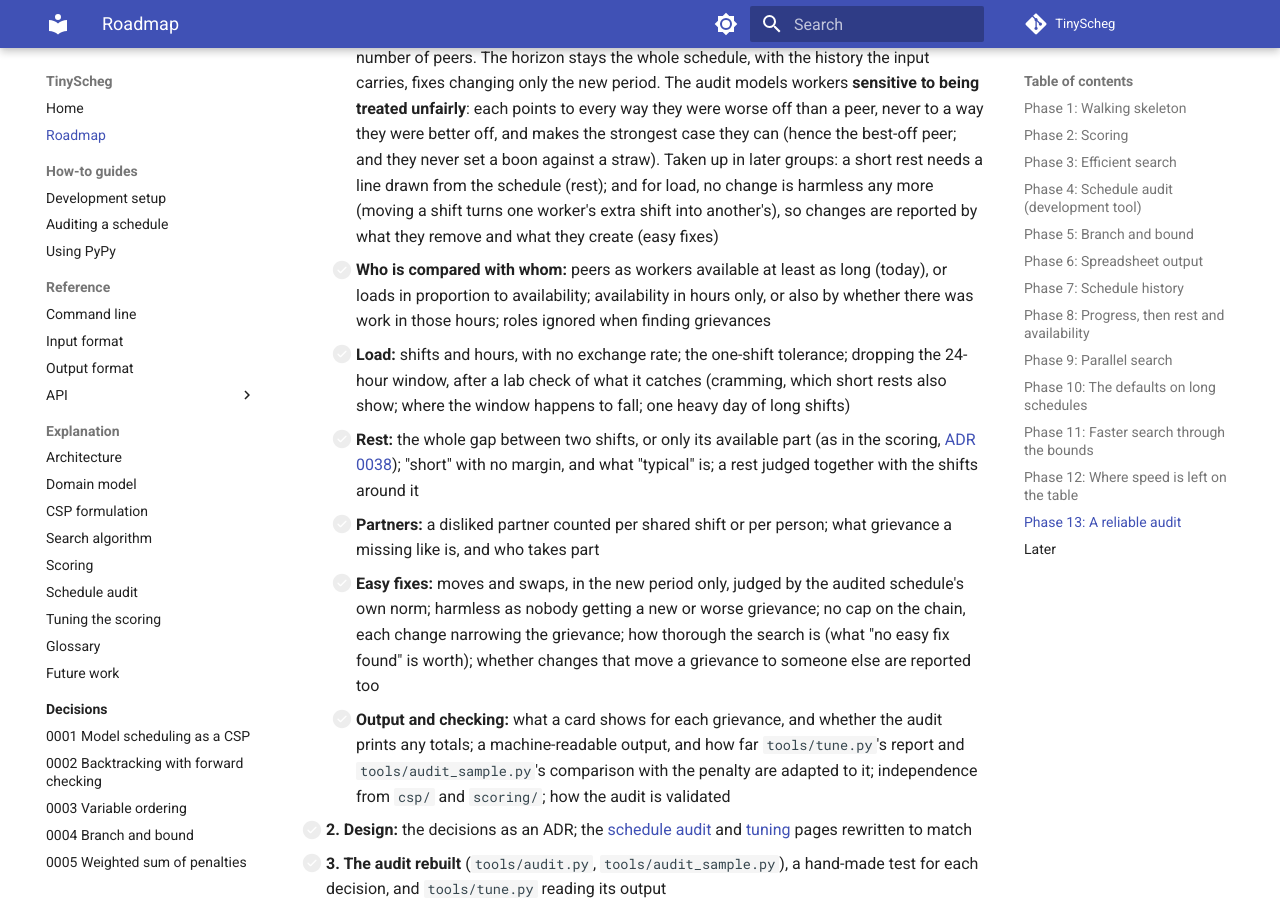
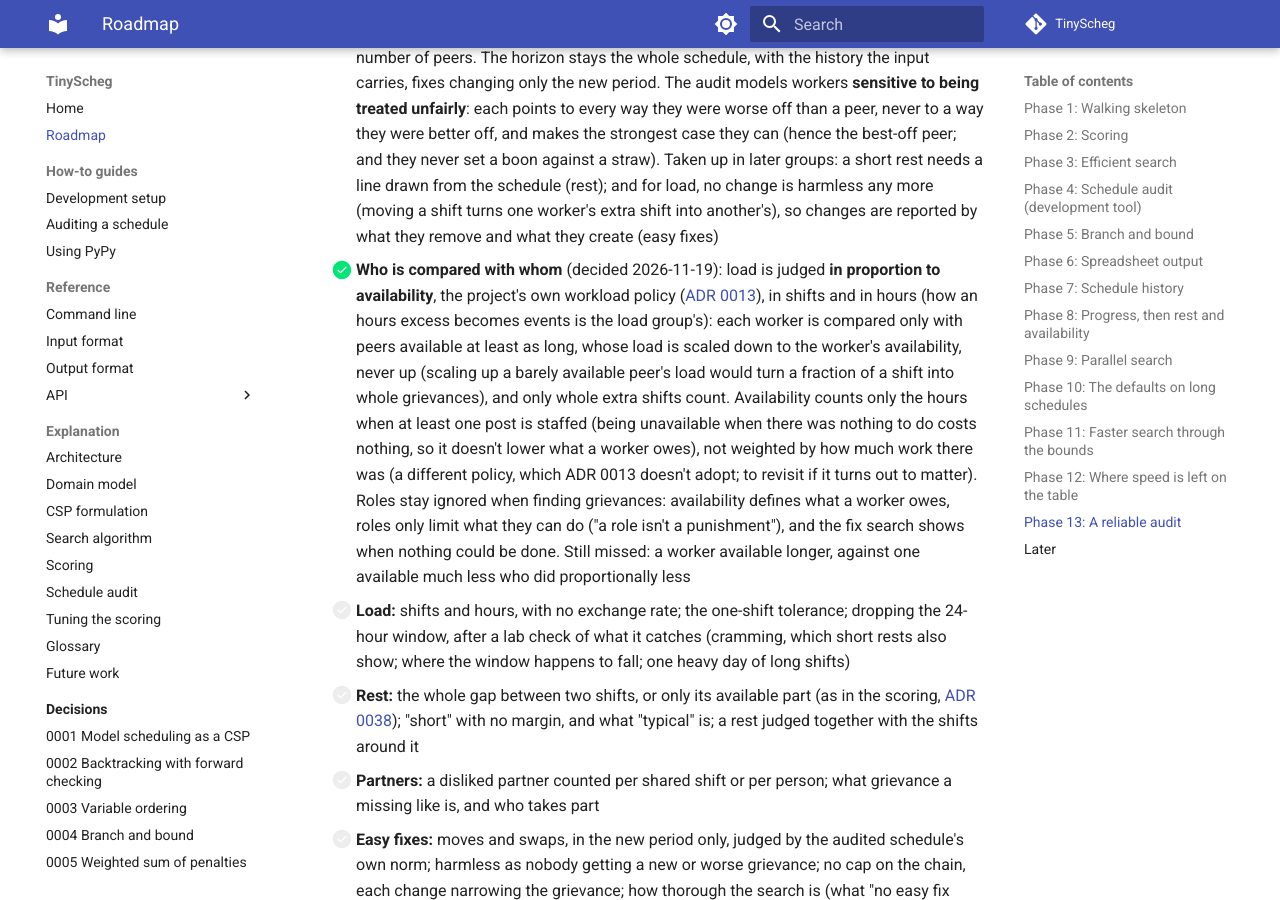
Before and after one commit to 3-kids-wearing-a-trenchcoat/TinyScheg, an MkDocs documentation site: the page built from docs/roadmap.md, in a window 1280 px wide and 900 px high, scrolled down 15099 px. Built offline with MkDocs 1.6.1 and Material for MkDocs 9.7.7, drawn with Linux system fonts in a browser that asks for light colours; comment, search, counter and statistics services are not loaded.

Commit message:
Roadmap: Phase 13 group 2 decided with the user (load in proportion to availability, peers' load scaled down only, availability counted while a post is staffed, roles ignored)
Co-Authored-By: Claude Opus 5.5 <noreply@anthropic.com>
Claude-Session: https://claude.ai/code/session_01F2KXFqqjiakahtmCrJ6MNx

```diff
--- a/docs/roadmap.md
+++ b/docs/roadmap.md
@@ -497,9 +497,17 @@ answer, the audit asserts only what holds under every reasonable answer.
       Taken up in later groups: a short rest needs a line drawn from the schedule (rest); and for load, no change is
       harmless any more (moving a shift turns one worker's extra shift into another's), so changes are reported by
       what they remove and what they create (easy fixes)
-    - [ ] **Who is compared with whom:** peers as workers available at least as long (today), or loads in proportion
-      to availability; availability in hours only, or also by whether there was work in those hours; roles ignored
-      when finding grievances
+    - [x] **Who is compared with whom** (decided 2026-11-19): load is judged **in proportion to availability**, the
+      project's own workload policy ([ADR 0013](decisions/0013-availability-weighted-workload.md)), in shifts and in
+      hours (how an hours excess becomes events is the load group's): each worker is compared only with peers
+      available at least as long, whose load is scaled down to the worker's availability, never up (scaling up a
+      barely available peer's load would turn a fraction of a shift into whole grievances), and only whole extra
+      shifts count. Availability counts only the hours when at least one post is staffed (being unavailable when there
+      was nothing to do costs nothing, so it doesn't lower what a worker owes), not weighted by how much work there was
+      (a different policy, which ADR 0013 doesn't adopt; to revisit if it turns out to matter). Roles stay ignored when
+      finding grievances: availability defines what a worker owes, roles only limit what they can do ("a role isn't a
+      punishment"), and the fix search shows when nothing could be done. Still missed: a worker available longer,
+      against one available much less who did proportionally less
     - [ ] **Load:** shifts and hours, with no exchange rate; the one-shift tolerance; dropping the 24-hour window, after
       a lab check of what it catches (cramming, which short rests also show; where the window happens to fall; one
       heavy day of long shifts)
```
